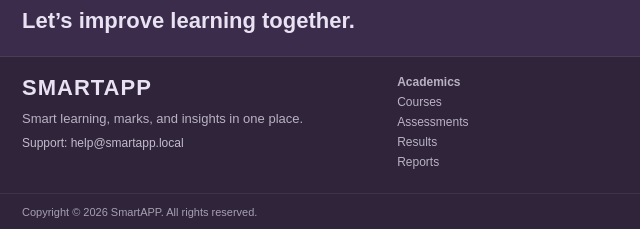
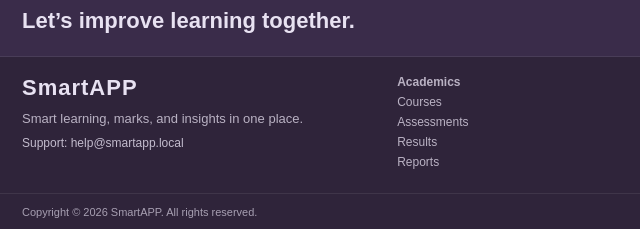
Before and after one commit to WQS-minerby/Academic-Marks-management-System, a website: page login.html in a window 1280 px wide. Shown: the part 568-797 px from the top of the page, 0-640 px from the left. Drawn offline with Linux system fonts and the light colour scheme.

Commit message:
Correct footer logo casing from 'SMARTAPP' to 'SmartAPP'

```diff
--- a/login.html
+++ b/login.html
@@ -33,7 +33,7 @@
   </div>
   <div class="footer-body">
     <div class="footer-brand">
-      <div class="footer-logo">SMARTAPP</div>
+      <div class="footer-logo">SmartAPP</div>
       <div class="footer-desc">Smart learning, marks, and insights in one place.</div>
       <div class="footer-live">Support: help@smartapp.local</div>
     </div>
```
